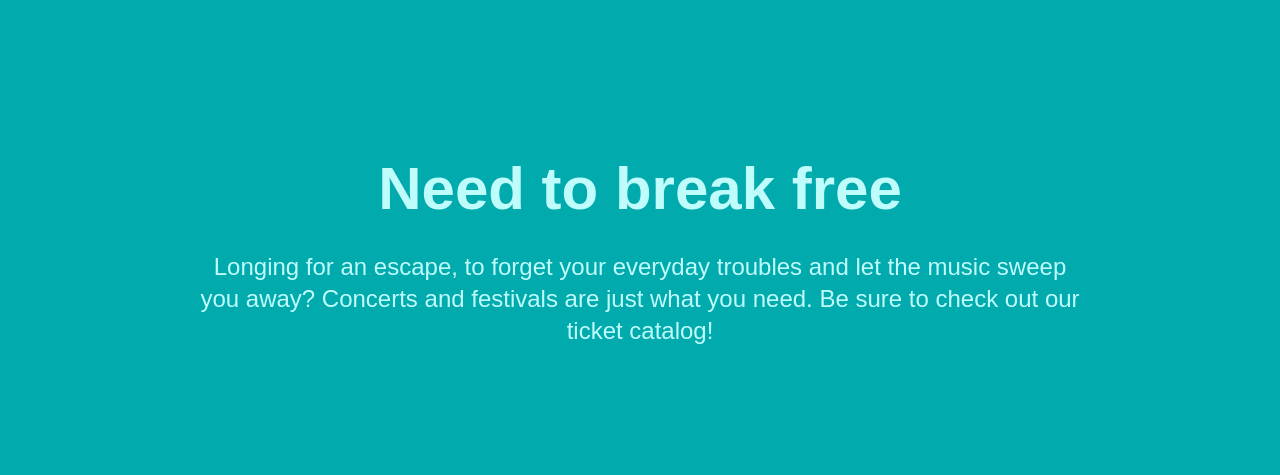
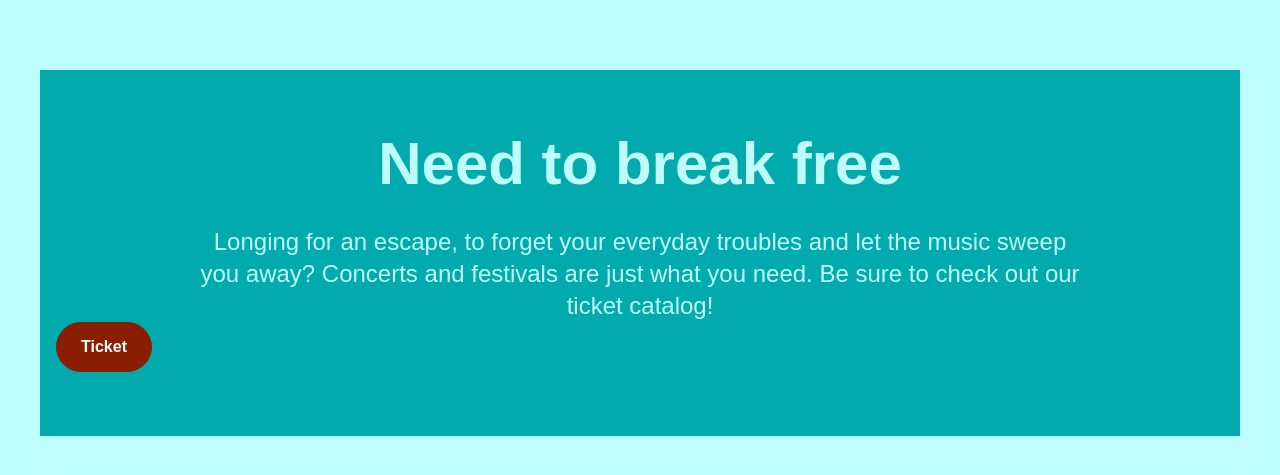
Before and after one commit to Seavyl/TicketFront, a React (Vite) app: page / in a window 1280 px wide. Shown: the part 211-686 px from the top of the page. Built offline with nearby package versions, Linux system fonts and the light colour scheme.

Commit message:
idem+Home

```diff
--- a/src/pages/HomePage.jsx
+++ b/src/pages/HomePage.jsx
@@ -3,14 +3,18 @@ function HomePage() {
   return (
     <>
 
-      <div className="min-h-screen bg-item-color font-dm-sans flex items-center justify-center">
-        <div className="container mx-auto px-4 py-16">
+      <div className="min-h-screen bg-back-color font-dm-sans flex items-center justify-center">
+      <div>
+        <div className="container w-[1200px] bg-item-color mx-auto px-4 py-16">
           <h1 className="text-back-color text-center font-bold text-4xl md:text-5xl lg:text-6xl mb-8">
             Need to break free
           </h1>
           <p className="text-back-color text-center text-lg md:text-xl lg:text-2xl max-w-4xl mx-auto leading-relaxed">
             Longing for an escape, to forget your everyday troubles and let the music sweep you away? Concerts and festivals are just what you need. Be sure to check out our ticket catalog!
           </p>
+          <button className="border rounded-full p-3 px-6 py-3 items-center   border-button-color text-center bg-button-color text-white font-bold">Ticket</button>
+        </div>
+
         </div>
       </div>
     </>
```
